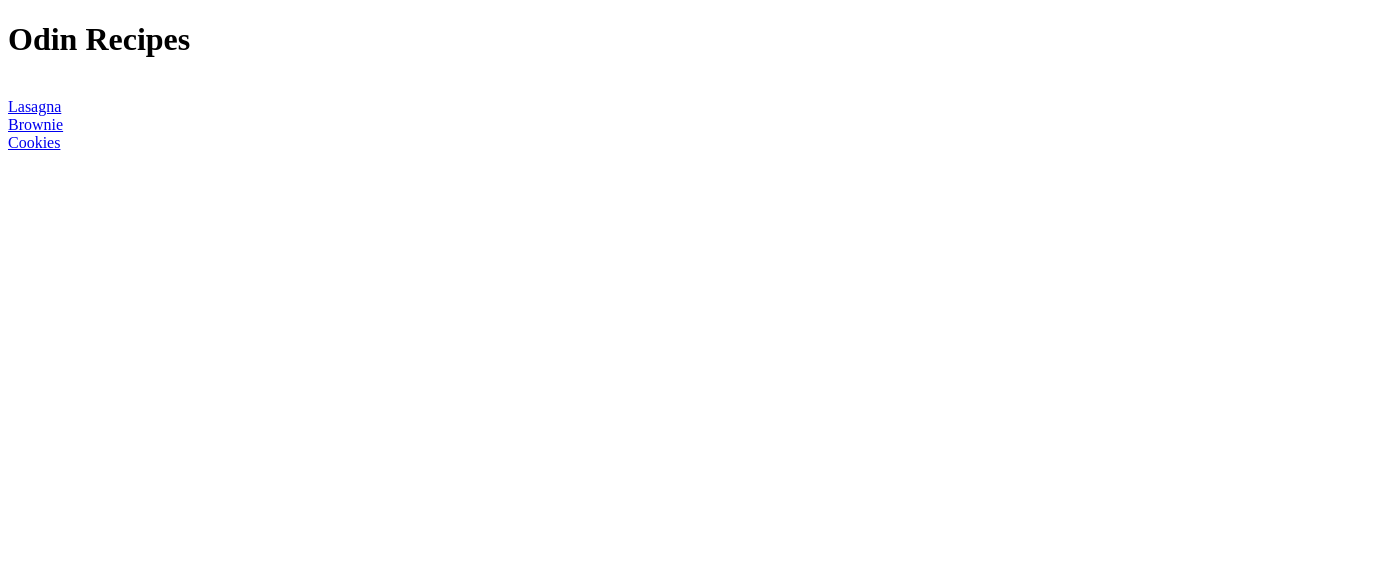
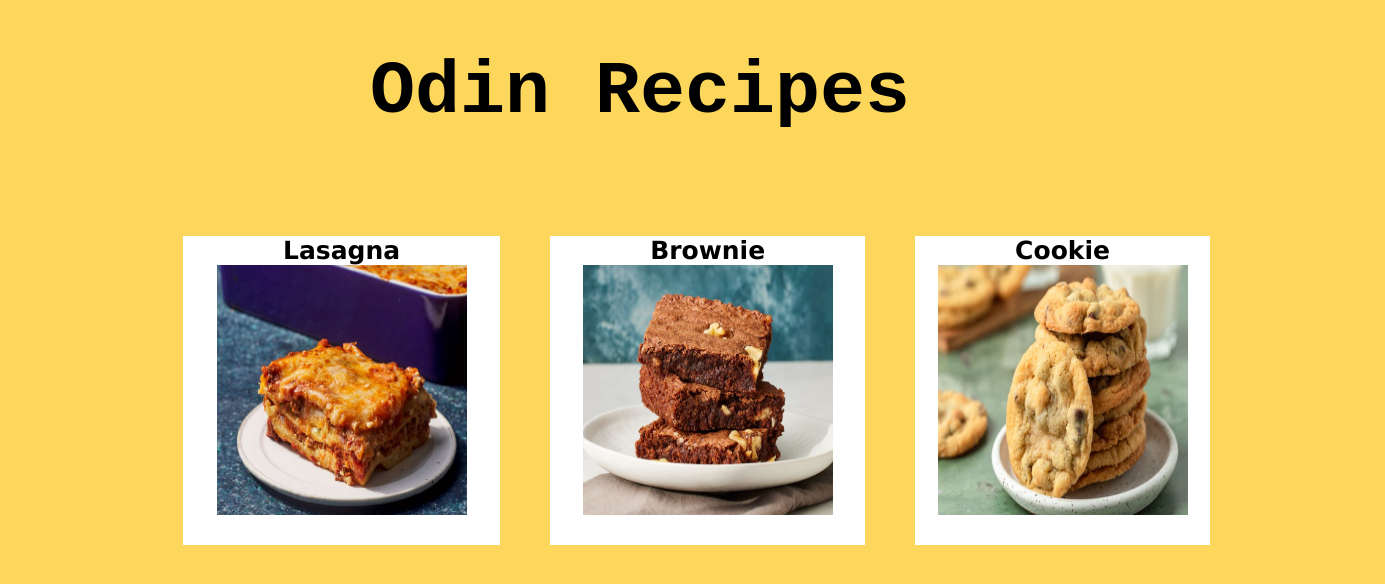
Before and after one commit to ItzPahan/odin-recipes, a plain HTML site: page index.html in a window 1280 px wide. Shown: the whole page, 1385 px wide, since content can reach past the window. Drawn offline with Linux system fonts and the light colour scheme.

Commit message:
Added styles
added the div tags, classes and IDS so it will be easier in the style.css

```diff
--- a/index.html
+++ b/index.html
@@ -3,11 +3,26 @@
     <head>
         <meta charset="utf-8">
         <title>Odin Recipes</title>
+        <link rel="stylesheet" href="style.css">
     </head>
     <body>
-        <h1>Odin  Recipes</h1><br>
-        <a href="./recipes/lasagna.html" target="_blank" rel="noreferrer"> Lasagna </a> <br>
-        <a href="./recipes/brownie.html" target="_blank" rel="noreferrer"> Brownie </a> <br>
-        <a href="./recipes/cookies.html" target="_blank" rel="noreferrer"> Cookies </a>
+        <div id="header">
+            <h1 class="htext">Odin  Recipes</h1>
+        </div>
+
+        <div id="recipes">
+            <div class="food">
+                <span class="text">Lasagna</span>
+                <a href="./recipes/lasagna.html" target="_blank" rel="noreferrer" class="link"> <img src="./Images/lasagna.jpg" class="image"> </a>
+            </div>
+            <div class="food">
+                <span class="text">Brownie</span>
+                <a href="./recipes/brownie.html" target="_blank" rel="noreferrer" class="link"> <img src="./Images/brownie.jpg" class="image"> </a>
+            </div>
+            <div class="food"">
+                <span class="text">Cookie</span>
+                <a href="./recipes/cookies.html" target="_blank" rel="noreferrer" class="link"> <img src="./Images/cookie.jpg" class="image"> </a>
+            </div>
+        </div>
     </body>
 </html>
```
